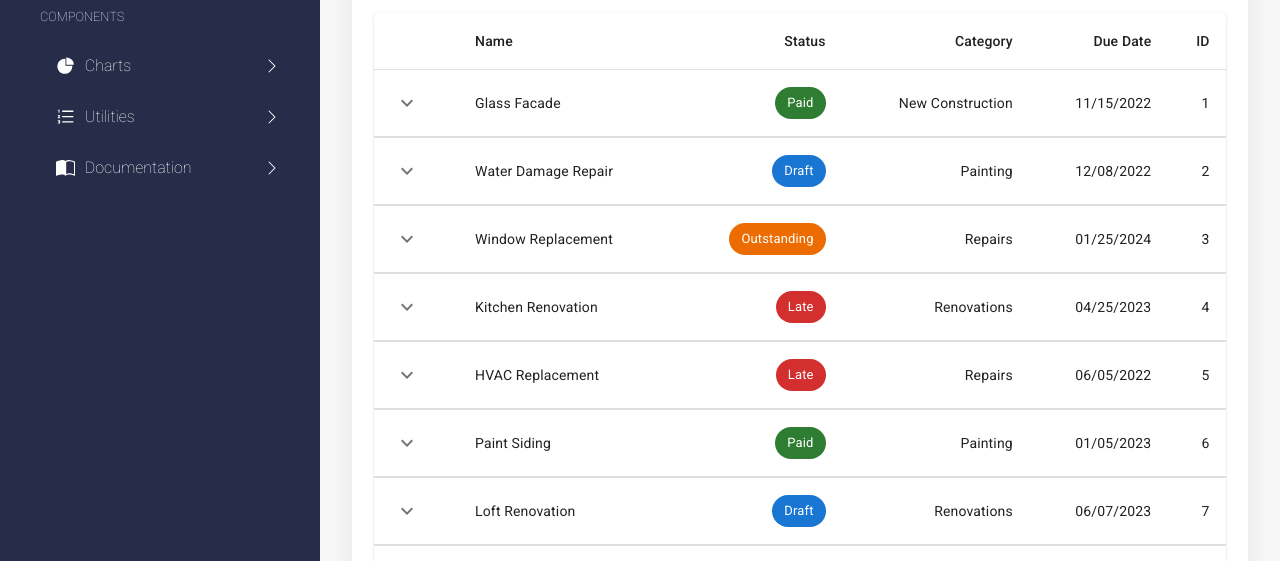
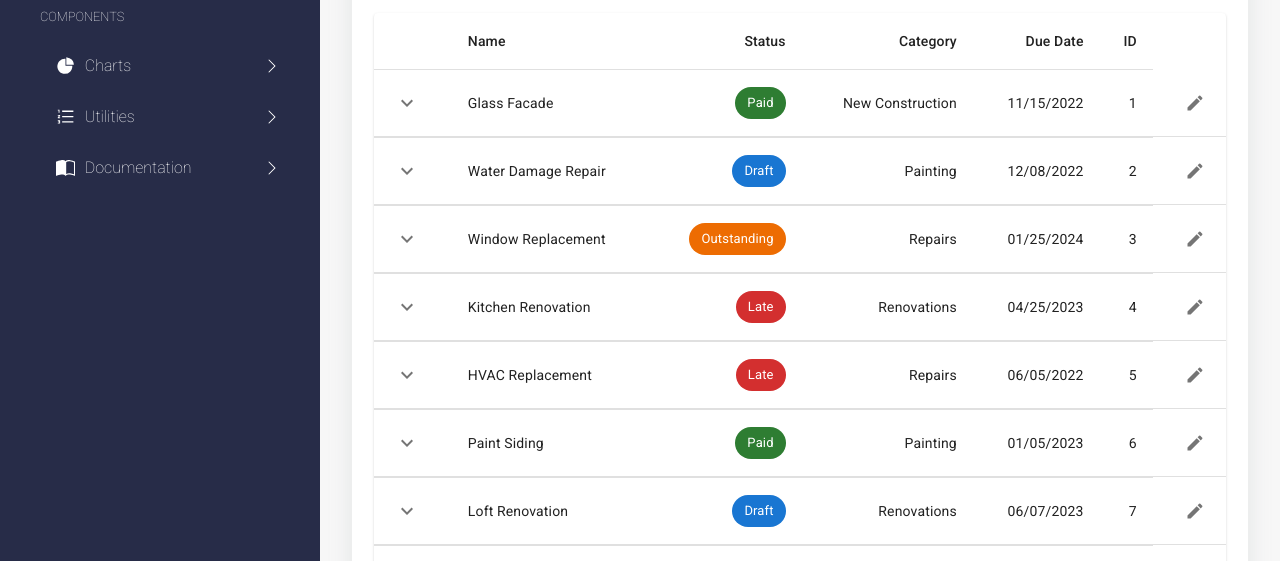
Before and after one commit to tylercorbett/bidsight, a React (Create React App) app: page / in a window 1280 px wide. Shown: the part 235-796 px from the top of the page. Built offline with nearby package versions, Linux system fonts and the light colour scheme.

Commit message:
add edit button

```diff
--- a/src/components/InvoiceTable/InvoiceTable.tsx
+++ b/src/components/InvoiceTable/InvoiceTable.tsx
@@ -16,6 +16,7 @@ import { isLate } from '../../utils/isLate';
 import { InvoiceStatuses } from '../../types/invoice';
 import Chip from '@mui/material/Chip';
 import { getInvoiceColorStatus } from '../../utils/getInvoiceColorStatus';
+import EditIcon from '@mui/icons-material/Edit';
 
 interface RowProps {
   row: ReturnType<typeof createData>
@@ -48,6 +49,11 @@ const Row:React.FC<RowProps> = ({ row }) => {
         <TableCell align="right">{row.category}</TableCell>
         <TableCell align="right">{row.dueDate}</TableCell>
         <TableCell align="right">{row.id}</TableCell>
+        <TableCell align="right">
+          <IconButton aria-label="delete" size='small'>
+            <EditIcon fontSize='small'/>
+          </IconButton>
+        </TableCell>
       </TableRow>
       {hasCharges && <TableRow>
         <TableCell style={{ paddingBottom: 0, paddingTop: 0 }} colSpan={6}>
```
